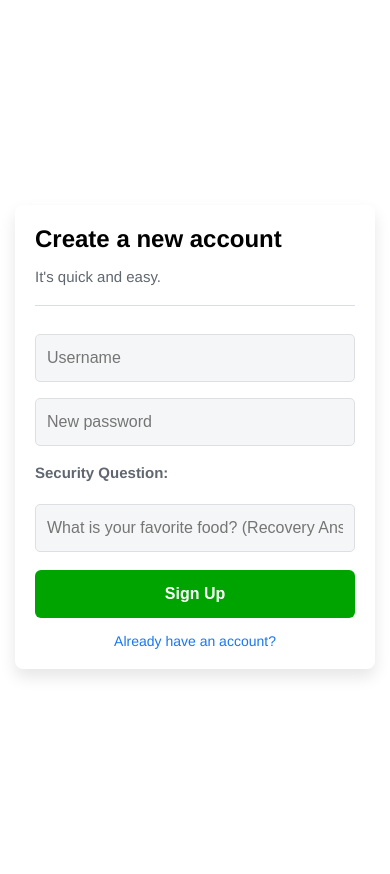
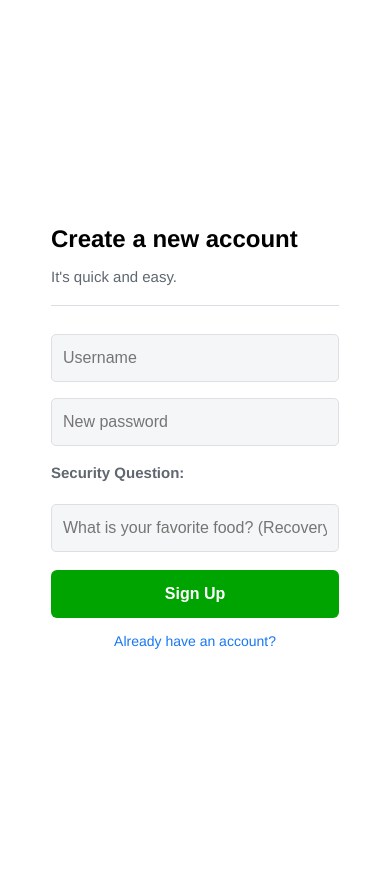
Before and after one commit to EMJAY425/Portable-POS-System, a Flask app: page /signup in a window 390 px wide. Run offline with Flask 3, Linux system fonts and the light colour scheme.

Commit message:
Update application code

```diff
--- a/index/templates/signup.html
+++ b/index/templates/signup.html
@@ -1,6 +1,7 @@
 <!DOCTYPE html>
 <html>
 <head>
+    <meta name="viewport" content="width=device-width, initial-scale=1.0">
     <title>Sign Up | Sari-Sari App</title>
     <style>
         body { font-family: Helvetica, Arial, sans-serif; background-color: #f0f2f5; display: flex; justify-content: center; align-items: center; height: 100vh; margin: 0; }
@@ -20,11 +21,12 @@
             background-color: #ffffff !important;
         }
 
-        signup-card,
+        .signup-card,
         .container,
-        .form-container {
+        .form-container,
+        div {
             width: 100% !important;
-            max-width: 380px !important;
+            max-width: 90% !important;
             padding: 24px 18px !important;
             box-sizing: border-box !important;
             box-shadow: none !important;
```
